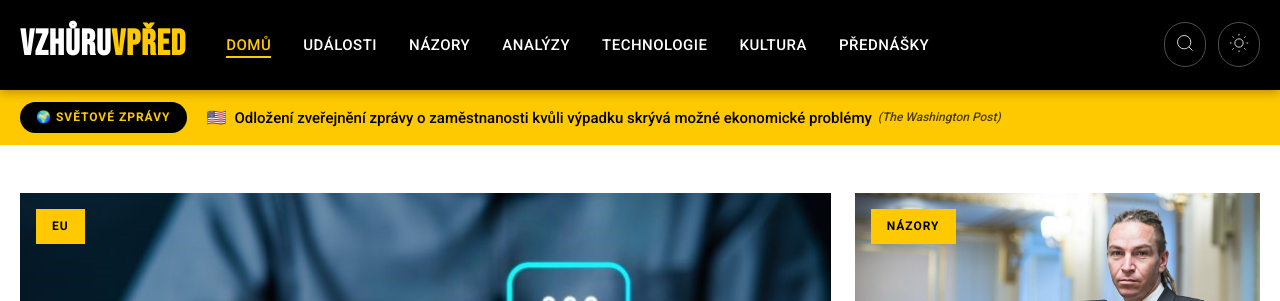
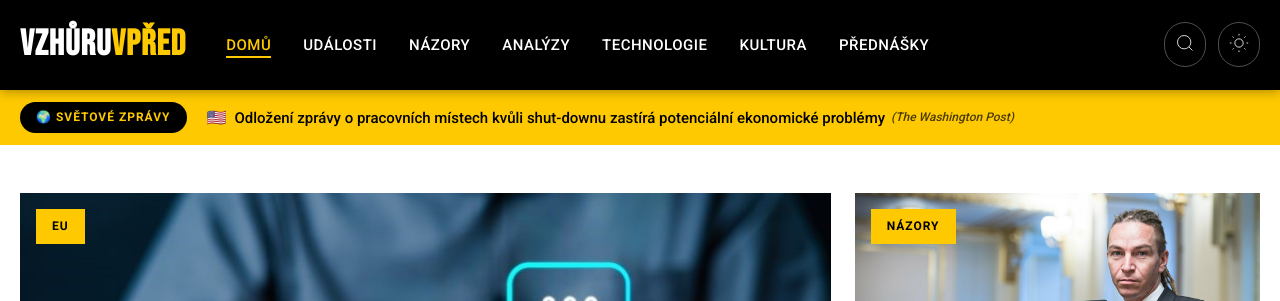
Before and after one commit to tangero/vzhuruvpred, a Jekyll site: the page built from index.html, in a window 1280 px wide and 900 px high. Shown: the top 301 px of the window. Built offline with Jekyll 4.4.1, drawn with Linux system fonts in a browser that asks for light colours; part of the change alters nothing that is shown.

Commit message:
Update world news 2025-10-04 13:22

```diff
--- a/_data/world_news.json
+++ b/_data/world_news.json
@@ -1,5 +1,5 @@
 {
-  "last_updated": "2025-10-04T12:32:52",
+  "last_updated": "2025-10-04T13:19:56",
   "articles": [
     {
       "flag": "🇺🇸",
@@ -10,12 +10,12 @@
       "urlToImage": "https://media.cnn.com/api/v1/images/stellar/prod/2025-10-01t172146z-39138360-rc233habfhzf-rtrmadp-3-afghanistan-internet.JPG?c=16x9&q=w_800,c_fill",
       "source": "CNN",
       "publishedAt": "2025-10-03T12:00:51Z",
-      "description": "Na 48 hodin se Tálibán pokusil vrátit Afghánistán o několik let zpět. Nařídil vypnout internet a telefonní sítě a odřízl tak miliony lidí od okolního světa."
+      "description": "Na 48 hodin vrátili Tálibán v Afghánistánu čas zpět: nařídili vypnout internet a telefonní sítě a odřízli miliony lidí od okolního světa."
     },
     {
       "flag": "🇺🇸",
       "country": "us",
-      "title": "Odložení zveřejnění zprávy o zaměstnanosti kvůli výpadku skrývá možné ekonomické problémy",
+      "title": "Odložení zprávy o pracovních místech kvůli shut-downu zastírá potenciální ekonomické problémy",
       "original_title": "Shutdown delays jobs report, obscuring potential economic problems - The Washington Post",
       "url": "https://www.washingtonpost.com/business/2025/10/03/shutdown-economy-jobs-data-labor-department/",
       "urlToImage": "https://www.washingtonpost.com/wp-apps/imrs.php?src=https://arc-anglerfish-washpost-prod-washpost.s3.amazonaws.com/public/BZZ3L6KDGXQ3U7EIWNQ7GNC3EU_size-normalized.jpg&w=1440",
@@ -32,12 +32,12 @@
       "urlToImage": "https://static.dw.com/image/74197512_6.jpg",
       "source": "DW (English)",
       "publishedAt": "2025-10-03T10:18:20Z",
-      "description": "Německá armáda byla teprve nedávno vybavena ozbrojenými bojovými drony. A pokud jde o obranu proti nepřátelským dronům v německém vzdušném prostoru, má země ještě hodně práce."
+      "description": "Německá armáda byla teprve nedávno vybavena bojovými drony. A země má spoustu práce, pokud jde o obranu proti nepřátelským dronům v německém vzdušném prostoru."
     },
     {
       "flag": "🇺🇸",
       "country": "us",
-      "title": "Žena jmenována arcibiskupem canterburským, jde o historický milník anglikánské církve",
+      "title": "Žena jmenována arcibiskupem canterburským, církevní historický milník",
       "original_title": "Woman appointed Archbishop of Canterbury in a historic first for the Church of England - CNN",
       "url": "https://www.cnn.com/2025/10/03/uk/sarah-mullally-female-archbishop-of-canterbury-intl",
       "urlToImage": "https://media.cnn.com/api/v1/images/stellar/prod/gettyimages-2238552964.jpg?c=16x9&q=w_800,c_fill",
@@ -59,24 +59,24 @@
     {
       "flag": "🌍",
       "country": "global",
-      "title": "Případy spalniček rychle přibývají v Minnesotě. Zde jsou místa v USA, kde se nákaza šíří.",
+      "title": "Případy spalniček rychle přibývají v Minnesotě. Zde se šíří ohniska nákazy v USA.",
       "original_title": "Measles cases quickly rising in Minnesota. Here's where outbreaks are spreading in the U.S. - NBC News",
       "url": "https://www.nbcnews.com/health/health-news/measles-minnesota-double-us-outbreaks-vaccine-continue-rcna235144",
       "urlToImage": "https://media-cldnry.s-nbcnews.com/image/upload/t_nbcnews-fp-1200-630,f_auto,q_auto:best/rockcms/2025-02/250228-Meseals-aa-3415-3c94d9.jpg",
       "source": "NBC News",
       "publishedAt": "2025-10-03T09:00:00Z",
-      "description": "Spalničky se dál šíří po celé zemi, v Minnesotě rychle přibývá nových případů"
+      "description": "Případy spalniček se rychle šíří po celé zemi, nyní se objevily v Minnesotě"
     },
     {
       "flag": "🌍",
       "country": "global",
-      "title": "Izrael zachytil poslední loď z humanitárního konvoje do Gazy",
+      "title": "Izrael zachytil poslední loď humanitární flotily do Gazy",
       "original_title": "Last boat in Gaza humanitarian flotilla intercepted by Israel - Al Jazeera",
       "url": "https://www.aljazeera.com/news/2025/10/3/israel-dismantles-gaza-humanitarian-flotilla-but-one-boat-sails",
       "urlToImage": "https://www.aljazeera.com/wp-content/uploads/2025/10/Screenshot-2025-10-03-at-11.18.57-1759461564.png?resize=1200%2C630",
       "source": "Al Jazeera English",
       "publishedAt": "2025-10-03T08:26:15Z",
-      "description": "Izrael oznámil, že z flotily deportoval čtyři italské občany a chystá se deportovat zbývající aktivisty"
+      "description": "Izrael deportoval čtyři Italy z flotily a chystá se vyhostit zbývající aktivisty"
     },
     {
       "flag": "🌍",
@@ -87,7 +87,7 @@
       "urlToImage": "https://imagez.tmz.com/image/a9/16by9/2025/10/01/a971f5a58ea7436996736544f189cdb0_xl.jpg",
       "source": "TMZ",
       "publishedAt": "2025-10-03T03:28:55Z",
-      "description": "Keith Urban nenechá svůj osobní život zasahovat do toho profesního ... poprvé od podání žádosti o rozvod Nicole Kidmanovou opět vystoupí na pódiu."
+      "description": "Keith Urban se nenechá vykolejit osobním životem a vrací se na pódium poprvé poté, co Nicole Kidmanová podala žádost o rozvod."
     },
     {
       "flag": "🌍",
@@ -98,23 +98,23 @@
       "urlToImage": "https://assets.bwbx.io/images/users/iqjWHBFdfxIU/iN35U0hEJLaI/v0/1200x800.jpg",
       "source": "Bloomberg",
       "publishedAt": "2025-10-03T03:14:00Z",
-      "description": "Společnost Global Infrastructure Partners je podle informací lidí obeznámených se situací v pokročilých rozhovorech o akvizici datových center Aligned Data Centers, která podporuje Macquarie. Cílem..."
+      "description": "Společnost Global Infrastructure Partners vede pokročilá jednání o převzetí společnosti Aligned Data Centers, která je podporována Macquarie. Cílem je hlavní beneficiant boomu výdajů na umělou inte..."
     },
     {
       "flag": "🌍",
       "country": "global",
-      "title": "Muž z Utahu vybral přes 330 tisíc dolarů pro rodinu podezřelého z Grand Blanc Township.",
+      "title": "Muž z Utahu vybral pro rodinu podezřelého z Grand Blanc Township přes 330 tisíc dolarů",
       "original_title": "Utah man has raised over $330K for family of the Grand Blanc Twp. suspect - The Detroit News",
       "url": "https://www.detroitnews.com/story/news/local/michigan/2025/10/02/thoman-jacob-sanford-grand-blanc-township-mormon-church/86449996007/",
       "urlToImage": "https://www.detroitnews.com/gcdn/authoring/authoring-images/2025/09/29/PDTN/86426674007-20250929-dgchurch-1420.jpg?crop=3991,2245,x0,y373&width=3200&height=1801&format=pjpg&auto=webp",
       "source": "The Detroit News",
       "publishedAt": "2025-10-03T02:39:27Z",
-      "description": "Mormon přiznal, že vybírat peníze pro rodinu masového vraha není ‚obvyklé‘. Ale, řekl, ‚tato rodina očividně trpí.‘"
+      "description": "Mormon přiznal, že vybírat peníze pro rodinu podezřelého z masové vraždy není ‚obvyklé‘. Ale, řekl, ‚tato rodina zjevně trpí.‘"
     },
     {
       "flag": "🌍",
       "country": "global",
-      "title": "Trumpova administrativa se chystá zrušit energetické granty v Oregonu ve výši 400 milionů dolarů",
+      "title": "Trumpova administrativa se chystá ukončit energetické granty v Oregonu ve výši 400 milionů dolarů",
       "original_title": "Trump administration moves to terminate $400M in energy grants in Oregon - OregonLive.com",
       "url": "https://www.oregonlive.com/environment/2025/10/trump-administration-moves-to-terminate-400m-in-energy-grants-in-oregon.html",
       "urlToImage": "https://www.oregonlive.com/resizer/v2/AMM2WHSBIVG2PMMMBPLVX4YKCM.jpg?auth=e185e6901499c16839bf1b6c8372574c15ab5b4875040bca165b3ae27a0e157d&width=1280&smart=true&quality=90",
@@ -125,13 +125,13 @@
     {
       "flag": "🌍",
       "country": "global",
-      "title": "Windows 11 zřejmě brzy získá novou samostatnou aplikaci OneDrive – podívejte se na první náhled",
+      "title": "Zdá se, že Windows 11 brzy dostanou novou specializovanou aplikaci OneDrive — zde je první pohled",
       "original_title": "It looks like Windows 11 is about to get a new dedicated OneDrive app — here's your first look - Windows Central",
       "url": "https://www.windowscentral.com/microsoft/windows-11/new-onedrive-dedicated-app-windows-11-2025-leak",
       "urlToImage": "https://cdn.mos.cms.futurecdn.net/Sc4RAY4bQdEHpRpwb6CLbF-2560-80.jpg",
       "source": "Windows Central",
       "publishedAt": "2025-10-03T00:21:00Z",
-      "description": "OneDrive se v systému Windows 11 dočká vlastní vyhrazené aplikace s novými funkcemi Copilotu, galerií a moderním rozhraním."
+      "description": "OneDrive získá vlastní vyhrazené aplikace ve Windows 11 včetně nových funkcí Copilotu, galerie a moderního rozhraní."
     },
     {
       "flag": "🌍",
@@ -142,7 +142,7 @@
       "urlToImage": "https://deadline.com/wp-content/uploads/2025/02/Dave-Chappelle.jpg?w=1024",
       "source": "Deadline",
       "publishedAt": "2025-10-02T23:57:00Z",
-      "description": "Chappelle a další čelí kritice za účast na komediálním festivalu v Rijádu kvůli postoji království k lidským právům a svobodě projevu."
+      "description": "Chappelle a další čelí kritice za účast na komediálním festivalu v Rijádu kvůli království záznamům o lidských právech a svobodě slova."
     },
     {
       "flag": "🇫🇷",
@@ -153,23 +153,23 @@
       "urlToImage": "https://s.hdnux.com/photos/01/54/55/71/28499542/3/rawImage.jpg",
       "source": "San Francisco Chronicle",
       "publishedAt": "2025-10-02T22:30:24Z",
-      "description": "Newsom: Kalifornské univerzity, které podepíší „RADIKÁLNÍ DOHODU“, přijdou o státní dotace včetně stipendií"
+      "description": "Newsom: Kalifornské univerzity, které podepíší takzvanou „RADIKÁLNÍ DOHODU“, přijdou o státní dotace včetně stipendií."
     },
     {
       "flag": "🌍",
       "country": "global",
-      "title": "FDA schválila nové generické potratové pilulky před uzavřením",
+      "title": "FDA schválila nové generické potratové pilulky před uzavřením vlády",
       "original_title": "FDA approved new generic abortion pill before shutdown - Politico",
       "url": "https://www.politico.com/news/2025/10/02/fda-approved-new-generic-abortion-pill-before-shutdown-00592352",
       "urlToImage": "https://www.politico.com/dims4/default/resize/1200/quality/90/format/jpg?url=https%3A%2F%2Fstatic.politico.com%2F38%2F95%2F05b98ab7409e83c0313ee114b9a2%2Ftrump-abortion-93439.jpg",
       "source": "Politico",
       "publishedAt": "2025-10-02T21:48:56Z",
-      "description": "Rozhodnutí agentury vyvolalo kritiku konzervativců."
+      "description": "Rozhodnutí agentury sklidilo kritiku konzervativců."
     },
     {
       "flag": "🌍",
       "country": "global",
-      "title": "CDC stále nevydalo pokyny k očkování proti covidu, přístup je tak v nejistotě",
+      "title": "CDC stále nevydalo pokyny k očkování proti covidu, přístup je tak v nedohlednu",
       "original_title": "The CDC still hasn't issued COVID vaccine guidelines, leaving access in limbo - NPR",
       "url": "https://www.npr.org/sections/shots-health-news/2025/10/02/nx-s1-5559439/cdc-covid-vaccine-guidelines",
       "urlToImage": "https://npr.brightspotcdn.com/dims3/default/strip/false/crop/1024x576+0+53/resize/1400/quality/100/format/jpeg/?url=http%3A%2F%2Fnpr-brightspot.s3.amazonaws.com%2F02%2F27%2Fbb0a8c474b1ea300858a75f25ec2%2Fgettyimages-1241439406.jpg",
@@ -180,57 +180,57 @@
     {
       "flag": "🇺🇸",
       "country": "us",
-      "title": "Vědci varují před rizikem biologických zbraní z umělé inteligence odhaleným chybou v bezpečnostním softwaru",
+      "title": "Vědci varují: Chyba v bezpečnostním softwaru odhaluje riziko biologických zbraní z umělé inteligence",
       "original_title": "Risk of AI bioweapons laid bare by flaw in security software, scientists warn - Financial Times",
       "url": "https://www.ft.com/content/fe224712-9c9a-4a56-8f5b-70aa66aaf1fd",
       "urlToImage": "https://images.ft.com/v3/image/raw/https%3A%2F%2Fd1e00ek4ebabms.cloudfront.net%2Fproduction%2Fec6dec3d-efc4-49e7-aae0-e7b56df73216.jpg?source=next-barrier-page",
       "source": "Financial Times",
       "publishedAt": "2025-10-02T18:00:05Z",
-      "description": "Vědci objevili zranitelnost v systému, který chrání přístup k nebezpečnému genetickému materiálu"
+      "description": "Vědci objevili zranitelnost v systému, který má bránit přístupu k nebezpečnému genetickému materiálu"
     },
     {
       "flag": "🌍",
       "country": "global",
-      "title": "Pokémon, nezažalujte mě\": aplikace Sora 2 otevírá stavidla AI videím s Pikachuem, Mariem a dalšími",
+      "title": "‚Pokémoni, žalujte mě‘: Sora 2 otevírá stavidla AI videím s Pikachuem, Mariem a dalšími",
       "original_title": "'Pokémon Don't Sue Me': Sora 2 App Opens Floodgates to AI Videos of Pikachu, Mario and More - IGN",
       "url": "https://www.ign.com/articles/pokmon-dont-sue-me-sora-2-app-opens-floodgates-to-ai-videos-of-pikachu-mario-and-more",
       "urlToImage": "https://assets-prd.ignimgs.com/2025/10/02/untitled-1-1759416056810.jpg?width=1280&format=jpg&auto=webp&quality=80",
       "source": "IGN",
       "publishedAt": "2025-10-02T16:51:30Z",
-      "description": "Aplikace Sora 2 od OpenAI pro generování videa je naživu a ihned byla použita k vytvoření nespočtu videí s licencovanými postavami, jako jsou Mario, Pikachu a další."
+      "description": "Aplikace Sora 2 od OpenAI pro generování videa je naživu a okamžitě byla použita k vytvoření nespočtu videí s licencovanými postavami, jako je Mario, Pikachu a další."
     },
     {
       "flag": "🌍",
       "country": "global",
-      "title": "Galaxy Z TriFold: Detaily o uvedení prvního tri-skládacího smartphonu od Samsungu se objevily, americký debut je ve hře",
+      "title": "Detaily k uvedení prvního tri-skládacího smartphonu Samsung Galaxy Z TriFold se objevily, americký trh se zvažuje",
       "original_title": "Galaxy Z TriFold: Launch details for Samsung's first tri-folding smartphone emerge with US release mooted - Notebookcheck",
       "url": "https://www.notebookcheck.net/Galaxy-Z-TriFold-Launch-details-for-Samsung-s-first-tri-folding-smartphone-emerge-with-US-release-mooted.1129113.0.html",
       "urlToImage": "https://www.notebookcheck.net/fileadmin/Notebooks/News/_nc5/samsung-z-trifold-launch-rumours-kv.jpg",
       "source": "Notebookcheck.net",
       "publishedAt": "2025-10-01T20:04:00Z",
-      "description": "Galaxy Z TriFold by mohl být na světě ještě tento měsíc. Samsung možná neobvykle využije nadcházející mezinárodní diplomatické setkání, aby představil rivala Huawei Mate XT, než svůj první tri-fold..."
+      "description": "Galaxy Z TriFold by mohl být na světě ještě před koncem měsíce. Samsung neobvykle využije nadcházející mezinárodní diplomatické setkání, aby představil rivala Huawei Mate XTs, než svůj první tri-fo..."
     },
     {
       "flag": "🇬🇧",
       "country": "gb",
-      "title": "Na Skyi objevili fosilii nového druhu jurského plaza s tesáky.",
+      "title": "Na Skotském ostrově Skye byl objeven fosilní pozůstatek nového druhu jurského plaza s tesáky.",
       "original_title": "Fossil found on Skye is new species of fanged Jurassic reptile - BBC",
       "url": "https://www.bbc.com/news/articles/cn82p1jy3eeo",
       "urlToImage": "https://ichef.bbci.co.uk/news/1024/branded_news/fd5a/live/20cd3ad0-9eb7-11f0-85b6-27ff7e482819.jpg",
       "source": "BBC News",
       "publishedAt": "2025-10-01T15:46:53Z",
-      "description": "Experti tvrdí, že ještěru podobný tvor s galským jménem Breugnathair elgolensis žil před zhruba 167 miliony let."
+      "description": "Podle expertů žil ještěru podobný tvor s gaelským názvem Breugnathair elgolensis před zhruba 167 miliony let."
     },
     {
       "flag": "🌍",
       "country": "global",
-      "title": "Mohla by Čína dopravit na Zemi vzorek s možným biomarkerem z marsovského roveru Perseverance?",
+      "title": "Mohla by Čína dopravit z Marsu vzorek s možnými biopodpisy roveru Perseverance?",
       "original_title": "Could China return the Perseverance rover's possible biosignature sample from Mars? - Space",
       "url": "https://www.space.com/astronomy/mars/could-china-return-the-perseverance-rovers-possible-biosignature-sample-from-mars",
       "urlToImage": "https://cdn.mos.cms.futurecdn.net/oXJHGYfackHAU96DCknSwe-1280-80.png",
       "source": "Space.com",
       "publishedAt": "2025-10-01T12:00:00Z",
-      "description": "Sonda Perseverance možná objevila stopy po starověkém životu na Marsu, ale čínská mise Tianwen 3 by mohla být první, která dopraví vzorky zpět na Zemi."
+      "description": "Sonda Perseverance možná objevila stopy po starověkém životu na Marsu, ale čínská mise Tianwen-3 by mohla být první, která dopraví vzorky zpět na Zemi."
     }
   ]
 }
```
